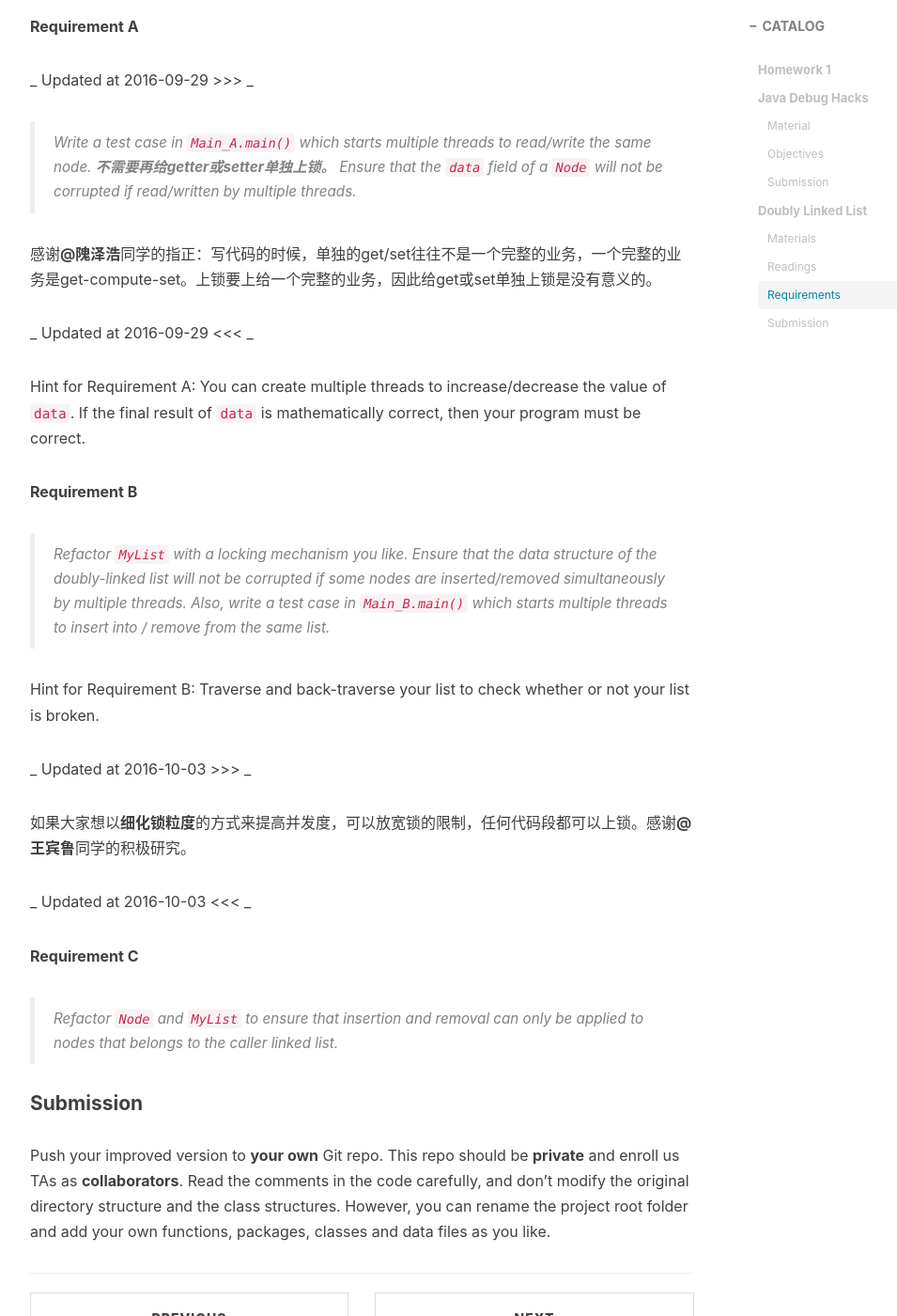
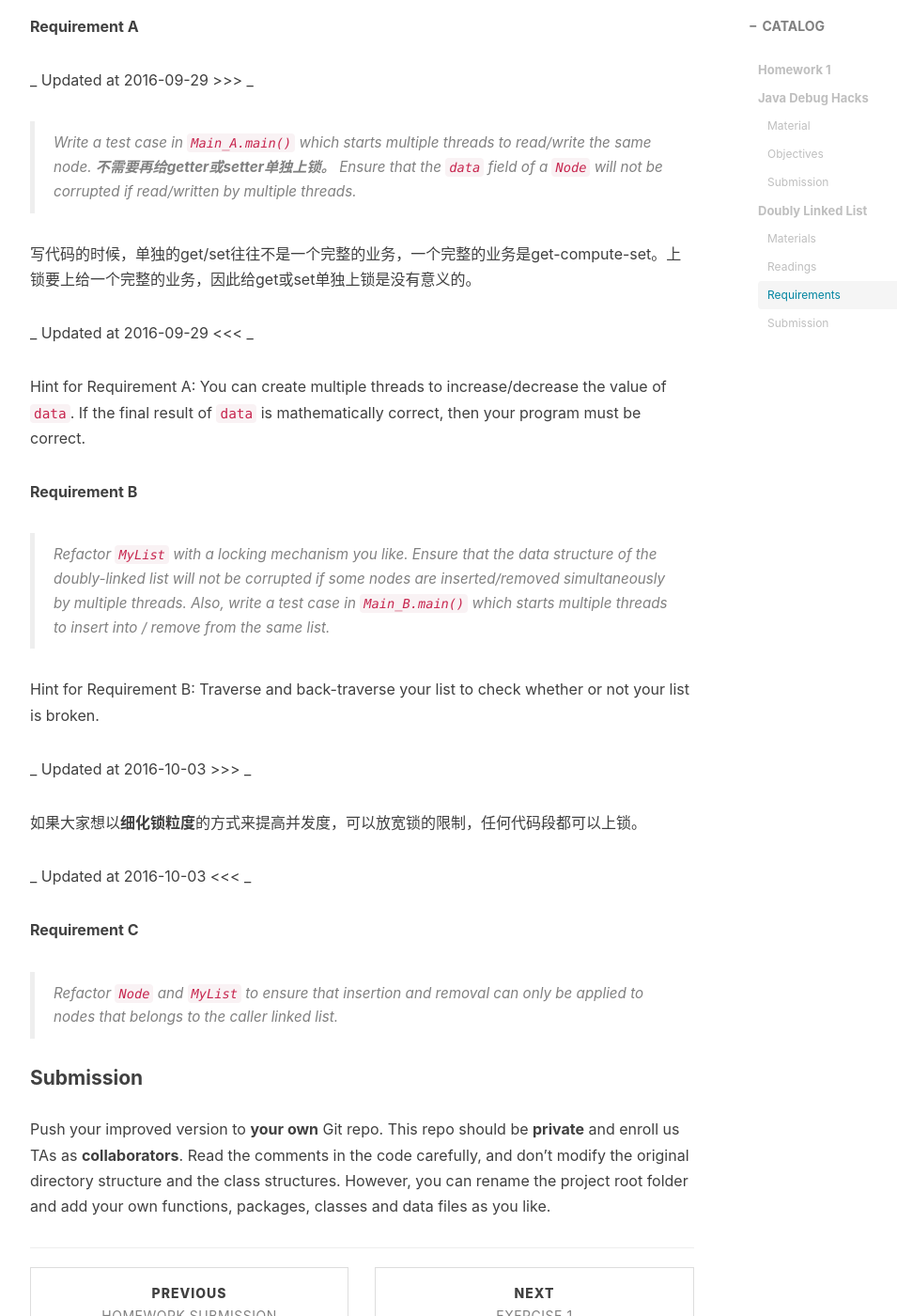
Before and after one commit to iss-java/iss-java.github.io, a Jekyll site: the page built from _posts/2016-09-17-Homework-1.markdown, in a window 1280 px wide and 1400 px high, scrolled down 2105 px. Shown: the whole window at 94% size, without its empty margins (233-1188 px from the left). Built offline with Jekyll 4.4.1, drawn with Linux system fonts in a browser that asks for light colours; nearby versions of some CDN libraries; comment, search, counter and statistics services are not loaded.

Commit message:
Update 2016-09-17-Homework-1.markdown

```diff
--- a/_posts/2016-09-17-Homework-1.markdown
+++ b/_posts/2016-09-17-Homework-1.markdown
@@ -61,7 +61,7 @@ _ Updated at 2016-09-29 >\>\> _
 
 > Write a test case in `Main_A.main()` which starts multiple threads to read/write the same node. **不需要再给getter或setter单独上锁。** Ensure that the `data` field of a `Node` will not be corrupted if read/written by multiple threads.
 
-感谢**@隗泽浩**同学的指正：写代码的时候，单独的get/set往往不是一个完整的业务，一个完整的业务是get-compute-set。上锁要上给一个完整的业务，因此给get或set单独上锁是没有意义的。
+写代码的时候，单独的get/set往往不是一个完整的业务，一个完整的业务是get-compute-set。上锁要上给一个完整的业务，因此给get或set单独上锁是没有意义的。
 
 _ Updated at 2016-09-29 <\<\< _
 
@@ -75,7 +75,7 @@ Hint for Requirement B: Traverse and back-traverse your list to check whether or
 
 _ Updated at 2016-10-03 >\>\> _
 
-如果大家想以**细化锁粒度**的方式来提高并发度，可以放宽锁的限制，任何代码段都可以上锁。感谢**@王宾鲁**同学的积极研究。
+如果大家想以**细化锁粒度**的方式来提高并发度，可以放宽锁的限制，任何代码段都可以上锁。
 
 _ Updated at 2016-10-03 <\<\< _
 
```
